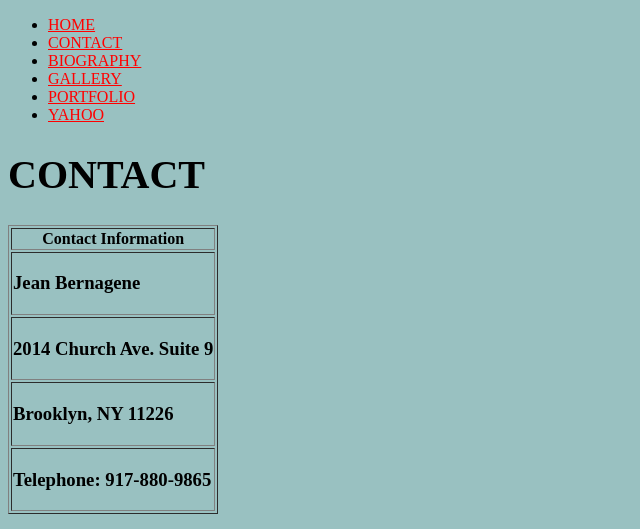
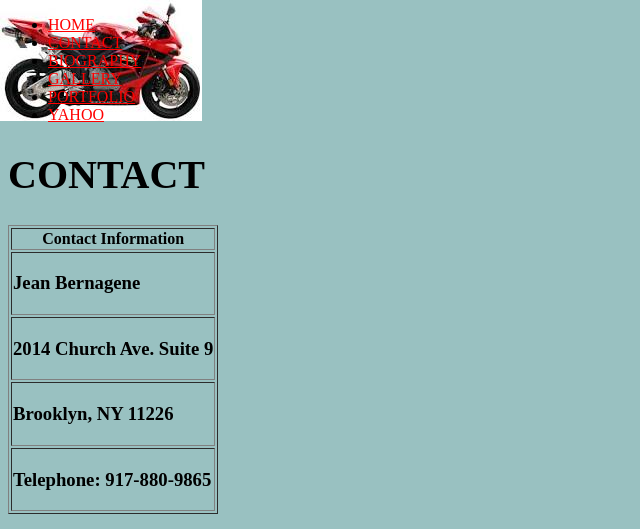
Before and after one commit to jmb4jcb/homework3, a plain HTML site: page contact.html in a window 1280 px wide. Shown: the top 529 px of the page, without its empty margins (0-640 px from the left). Drawn offline with Linux system fonts and the light colour scheme; grey boxes are pictures that could not be loaded.

Commit message:
backgound css

```diff
--- a/contact.html
+++ b/contact.html
@@ -3,6 +3,9 @@
 <head>
 	<title>Contact</title>
 	<link rel="stylesheet" type="text/css" href="css/personalsite.css">
+	<style type="text/css">
+		body{background-image: url(motor1.jpg);background-repeat: no-repeat;}
+	</style>
 </head>
 <div>
 
```
